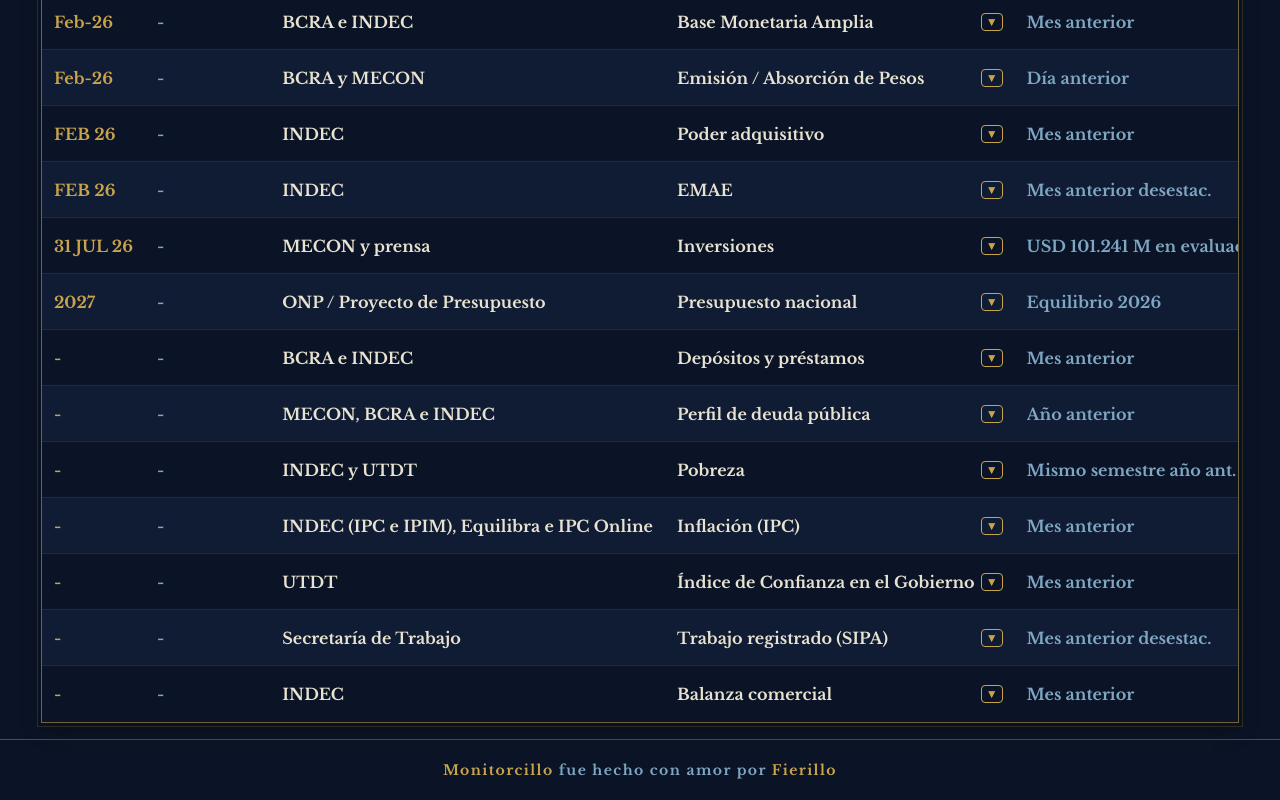
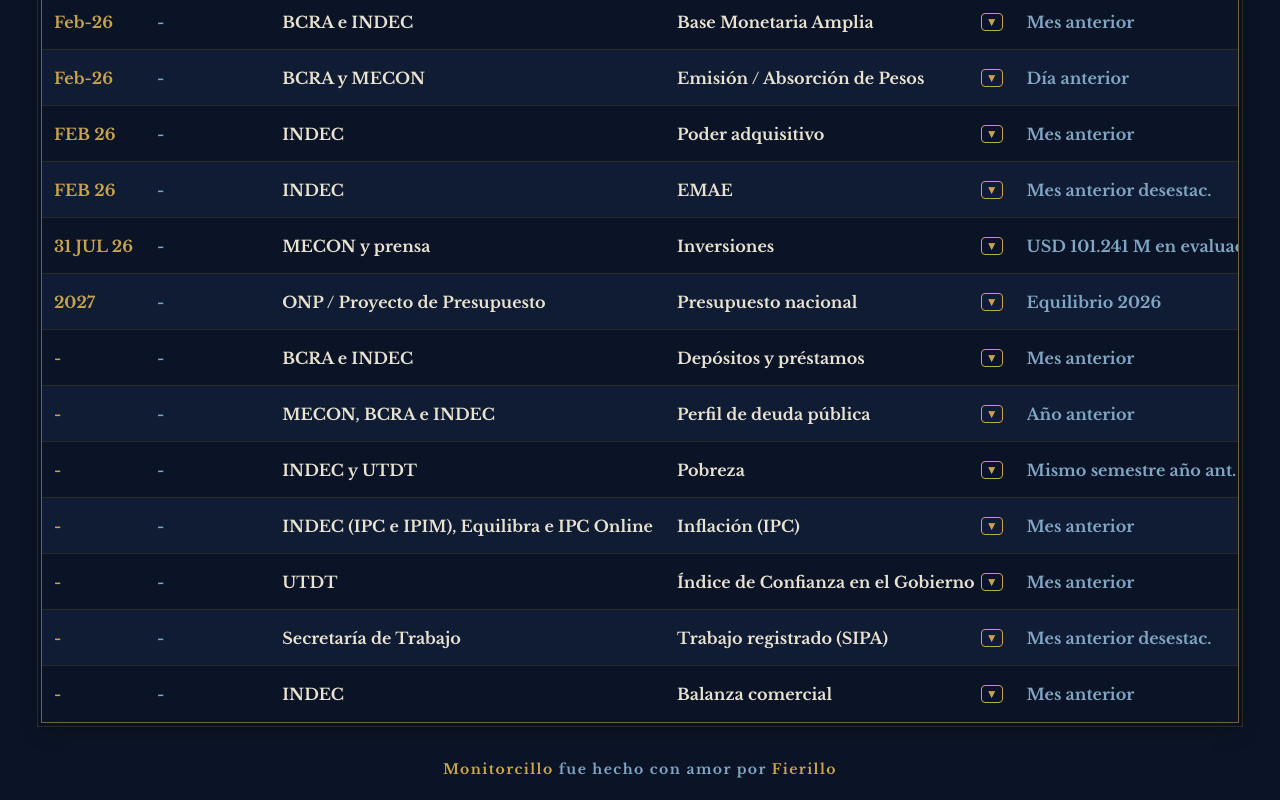
Before and after one commit to Fierillo/monitorcillo, a Next.js app: page / in a window 1280 px wide. Shown: the part 448-1248 px from the top of the page. Built offline with nearby package versions, Linux system fonts and the light colour scheme; no server answers; the database is empty.

Commit message:
style: drop the footer top border

```diff
--- a/src/app/layout.tsx
+++ b/src/app/layout.tsx
@@ -38,7 +38,7 @@ export default function RootLayout({
     <html lang="es" className={`${cinzel.variable} ${libreBaskerville.variable}`}>
       <body className={`${cinzel.variable} ${libreBaskerville.variable} antialiased`}>
         {children}
-        <footer className="border-t border-imperial-gold/40 px-4 py-5 text-center text-xs font-bold tracking-widest text-imperial-cyan sm:text-sm">
+        <footer className="px-4 py-5 text-center text-xs font-bold tracking-widest text-imperial-cyan sm:text-sm">
           <a
             href="https://github.com/Fierillo/monitorcillo"
             target="_blank"
```
Also changed, not shown: 1 other file (tests, documents, lock files or other folders).
